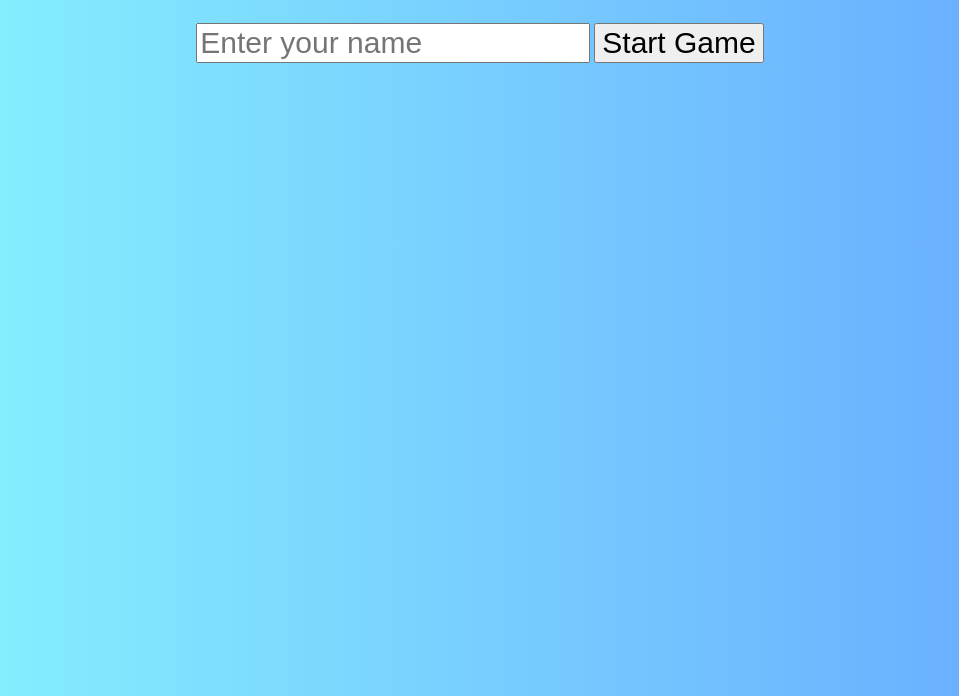
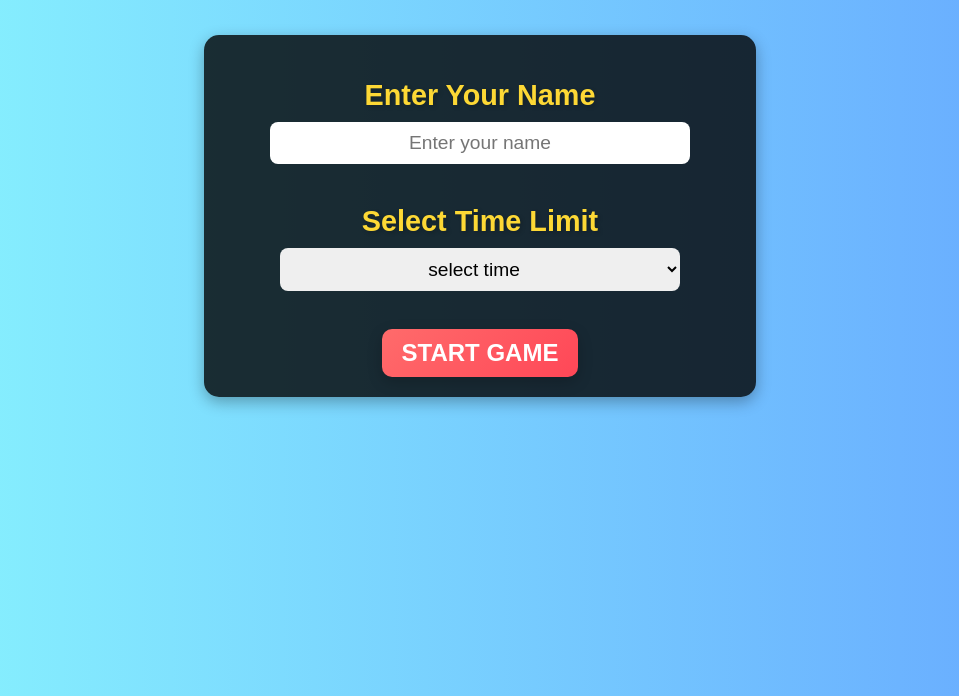
Before and after one commit to Anuj-negi123/SIMEON-game-, a plain HTML site: page index.html in a window 1280 px wide. Shown: the part 104-800 px from the top of the page, without its empty margins (160-1119 px from the left). Drawn offline with Linux system fonts and the light colour scheme.

Commit message:
Initial commit - Add index.css file

```diff
--- /dev/null
+++ b/index.css
@@ -0,0 +1,125 @@
+body {
+    background: linear-gradient(90deg, #89f7fe, #66a6ff);
+    text-align: center;
+    font-family: Arial, sans-serif;
+    display: flex;
+justify-content: center;
+align-items: center;
+height: 80vh;
+background-color: #1a1a1a;
+margin: 0;
+}
+
+h2 {
+    font-size: 45px;
+    text-shadow: 2px 2px 4px rgba(0, 0, 0, 0.2);
+}
+
+input, select {
+    font-size: 30px;
+    padding: 12px;
+    border-radius: 10px;
+    border: 2px solid #0077b6;
+    outline: none;
+    text-align: center;
+    width: 60%;
+    max-width: 400px;
+    transition: 0.3s;
+}
+
+input:focus, select:focus {
+    border-color: #ff6b6b;
+    box-shadow: 0px 0px 10px rgba(255, 107, 107, 0.7);
+}
+
+.start-btn {
+    font-size: 30px;
+    padding: 15px 50px;
+    border: none;
+    border-radius: 50px;
+    background: linear-gradient(135deg, #ff6b6b, #ff4757);
+    color: white;
+    font-weight: bold;
+    cursor: pointer;
+    transition: 0.3s ease-in-out;
+    box-shadow: 0px 5px 15px rgba(0, 0, 0, 0.2);
+    position: relative;
+    overflow: hidden;
+    text-transform: uppercase;
+    margin-top: 20px;
+}
+
+.start-btn:hover {
+    background: linear-gradient(135deg, #ff4757, #e84118);
+    transform: scale(1.1);
+    box-shadow: 0px 10px 25px rgba(255, 71, 87, 0.6);
+}
+
+.start-btn:active {
+    transform: scale(0.95);
+}
+
+/* Glowing Effect */
+.start-btn::before {
+    content: "";
+    position: absolute;
+    top: -5px;
+    left: -5px;
+    right: -5px;
+    bottom: -5px;
+    background: linear-gradient(45deg, #ff4757, #ff6b6b, #ff4757, #ff6b6b);
+    z-index: -1;
+    filter: blur(10px);
+    opacity: 0;
+    transition: 0.3s ease-in-out;
+}
+
+.start-btn:hover::before {
+    opacity: 1;
+}
+.game-setup {
+text-align: center;
+background: rgba(0, 0, 0, 0.8);
+padding: 20px;
+border-radius: 15px;
+width: 40%;
+margin: auto;
+box-shadow: 0px 5px 15px rgba(0, 0, 0, 0.3);
+color: #fff;
+transition: box-shadow 0.3s ease-in-out, transform 0.3s ease-in-out;
+
+}
+.game-setup:hover {
+    box-shadow: 0px 10px 25px rgba(255, 205, 7, 0.7); /* Yellow glow */
+    transform: scale(1.05);
+}
+h2 {
+font-size: 1.8rem;
+color: #fdd835;
+margin-bottom: 10px;
+}
+
+input, select {
+font-size: 1.2rem;
+padding: 10px;
+width: 80%;
+border: none;
+border-radius: 8px;
+text-align: center;
+}
+
+.start-btn {
+font-size: 1.5rem;
+padding: 10px 20px;
+background-color: #ff5722;
+color: white;
+border: none;
+border-radius: 10px;
+cursor: pointer;
+transition: 0.3s;
+}
+
+.start-btn:hover {
+background-color: #e64a19;
+transform: scale(1.1);
+}
--- a/index.html
+++ b/index.html
@@ -1,33 +1,45 @@
-
 <!DOCTYPE html>
 <html lang="en">
 <head>
     <meta charset="UTF-8">
     <meta name="viewport" content="width=device-width, initial-scale=1.0">
     <title>Game Start</title>
-    <style>
-        body{
-           background: linear-gradient(90deg, #89f7fe, #66a6ff);
-
-        }
-
-    </style>
-
+    <link rel="stylesheet" href="index.css">
 </head>
 
-<body style="text-align: center; ">
-    <h2 style="font-size: 45px;;"> Enter Your Name</h2>
-    <input type="text" id="playerName" placeholder="Enter your name" style="font-size: 30px;">
-    <button onclick="startGame()" style="font-size: 30px;" >Start Game</button>
+<body>
+    <div class="game-setup">
+        <h2>Enter Your Name</h2>
+        <input type="text" id="playerName" placeholder="Enter your name">
+
+        <br><br>
+
+        <h2>Select Time Limit</h2>
+        <select id="timeLimit">
+            <option value="0">select time </option>
+            <option value="120">10 sec</option>
+            <option value="30"> 15 sec</option>
+            <option value="60"> 30 sec</option>
+            <option value="120">45 sec</option>
+            <option value="300">1 min</option>
+        </select>
+
+        <br><br>
+
+        <button onclick="startGame()" class="start-btn">Start Game</button>
+    </div>
 
     <script>
         function startGame() {
             let playerName = document.getElementById("playerName").value;
+            let timeLimit = document.getElementById("timeLimit").value;
+
             if (playerName.trim() === "") {
                 alert("Please enter your name!");
                 return;
             }
-            window.location.href = "game.html?name=" + encodeURIComponent(playerName);
+
+            window.location.href = "game.html?name=" + encodeURIComponent(playerName) + "&time=" + timeLimit;
         }
     </script>
 </body>
--- a/style.css
+++ b/style.css
@@ -1,6 +1,6 @@
 body{
     text-align: center;
-    margin-top: -20px;
+
 }
 .btn{
     height: 200px;
```
Also changed, not shown: app.js (+47 -11 lines), game.html (+5 -0 lines).
